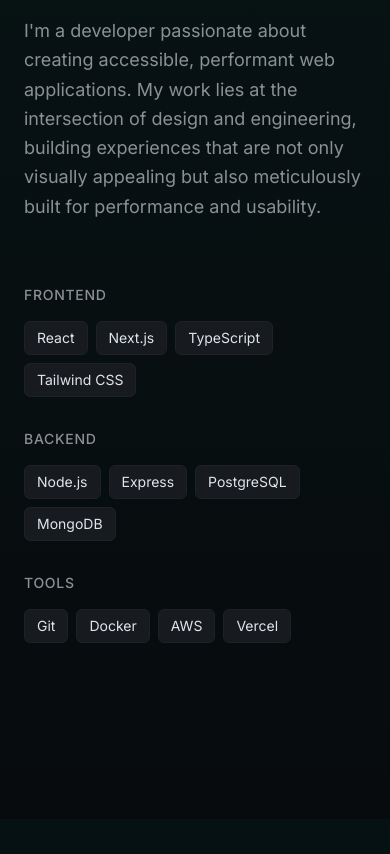
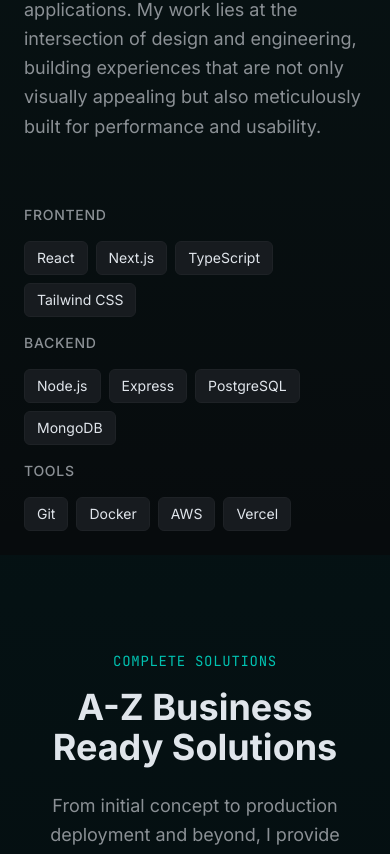
Before and after one commit to rakibulhasan933/portfolio, a Next.js app: page / in a window 390 px wide. Shown: the part 1128-1982 px from the top of the page. Built offline with nearby package versions, Linux system fonts and the light colour scheme.

Commit message:
updated about section

```diff
--- a/components/about-section.tsx
+++ b/components/about-section.tsx
@@ -30,8 +30,8 @@ const experience = [
 
 export function AboutSection() {
   return (
-    <section id="about" className="py-24 bg-card/50 relative overflow-hidden">
-      <div className="absolute inset-0 bg-gradient-to-b from-primary/5 to-transparent pointer-events-none" />
+    <section id="about" className="md:py-24 py-4 bg-card/50 relative overflow-hidden">
+      <div className="absolute inset-0 bg-linear-to-b from-primary/5 to-transparent pointer-events-none" />
       <div className="container mx-auto px-6 relative">
         <div className="max-w-3xl mb-16 opacity-0 animate-fade-in-up" style={{ animationDelay: "0s" }}>
           <p className="text-primary font-mono text-sm tracking-wider uppercase mb-4">
@@ -49,7 +49,7 @@ export function AboutSection() {
         </div>
 
         {/* Skills */}
-        <div className="grid md:grid-cols-3 gap-8 mb-20">
+        <div className="grid md:grid-cols-3 md:gap-8 gap-4 md:mb-20 mb-2">
           {skills.map((skillGroup, idx) => (
             <div key={skillGroup.category} className="space-y-4 opacity-0 animate-fade-in-up" style={{ animationDelay: `${0.1 + idx * 0.1}s` }}>
               <h3 className="text-sm font-medium text-muted-foreground uppercase tracking-wider">
```
